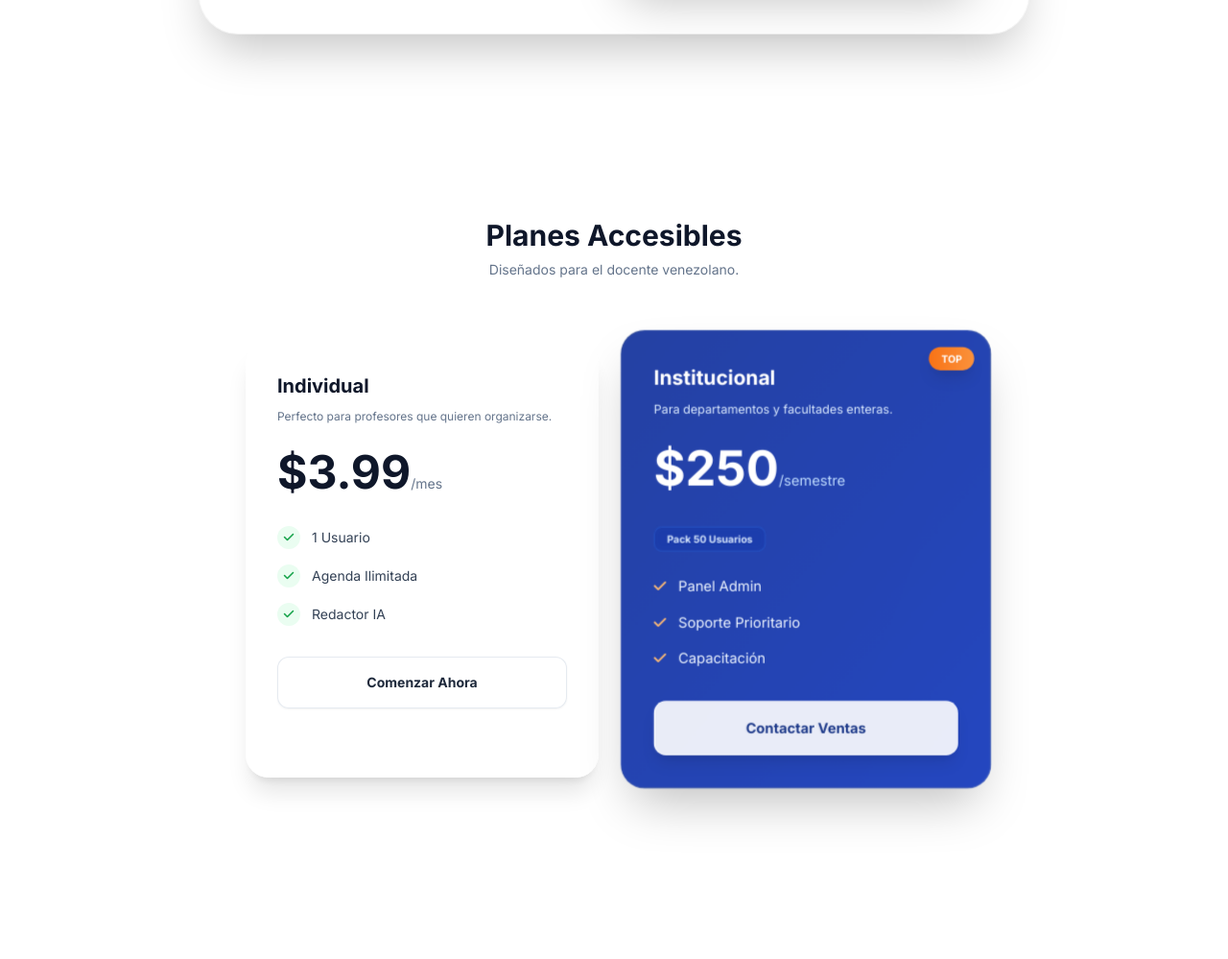
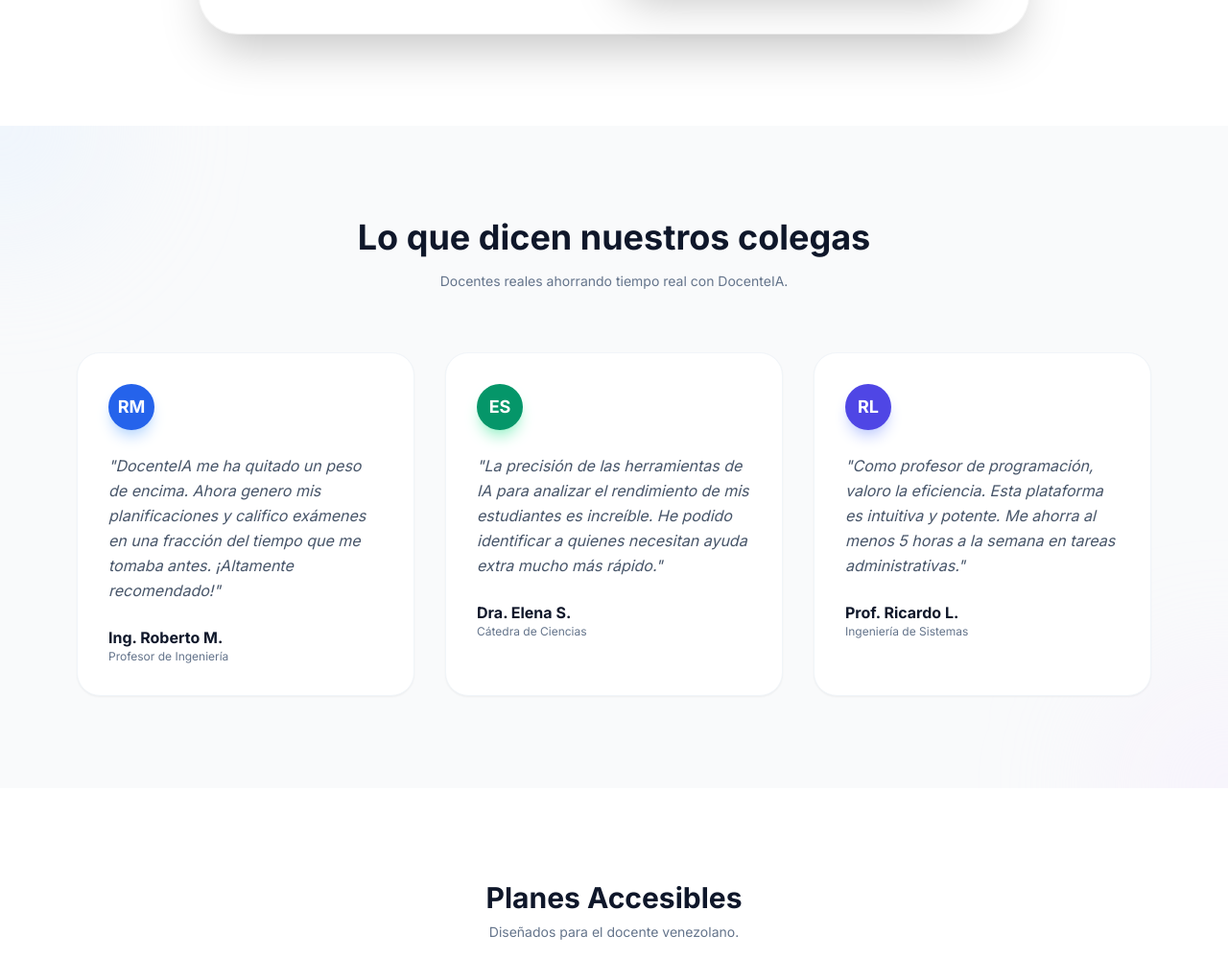
Before and after one commit to gustavoenriquetriana-sketch/DocenteIA, a website: page index.html in a window 1280 px wide. Shown: the part 3288-4287 px from the top of the page at 96% size. Drawn offline with nearby package versions, Linux system fonts and the light colour scheme; some packages are replaced by stand-ins of ours; a script that the page names is missing.

Commit message:
Comentarios

```diff
--- a/index.html
+++ b/index.html
@@ -581,6 +581,74 @@
                 </div>
             </div>
         </div>
+    </section>
+
+    <!-- TESTIMONIALS SECTION -->
+    <section id="testimonios" class="py-24 bg-gray-50 relative overflow-hidden">
+        <div class="max-w-6xl mx-auto px-4 relative z-10">
+            <div class="text-center mb-16">
+                <h2 class="text-3xl md:text-4xl font-bold text-slate-900">Lo que dicen nuestros colegas</h2>
+                <p class="text-slate-500 mt-4 text-sm font-medium">Docentes reales ahorrando tiempo real con DocenteIA.
+                </p>
+            </div>
+
+            <div class="grid grid-cols-1 md:grid-cols-3 gap-8">
+                <!-- Testimonial 1 -->
+                <div
+                    class="bg-white p-8 rounded-3xl shadow-sm border border-slate-100 hover:shadow-md transition-shadow">
+                    <div
+                        class="w-12 h-12 rounded-full bg-blue-600 flex items-center justify-center text-white font-bold mb-6 text-lg shadow-lg shadow-blue-200">
+                        RM
+                    </div>
+                    <p class="text-slate-600 italic mb-6 leading-relaxed">
+                        "DocenteIA me ha quitado un peso de encima. Ahora genero mis planificaciones y califico exámenes
+                        en una fracción del tiempo que me tomaba antes. ¡Altamente recomendado!"
+                    </p>
+                    <div>
+                        <h4 class="font-bold text-slate-900">Ing. Roberto M.</h4>
+                        <p class="text-xs text-slate-500 font-medium">Profesor de Ingeniería</p>
+                    </div>
+                </div>
+
+                <!-- Testimonial 2 -->
+                <div
+                    class="bg-white p-8 rounded-3xl shadow-sm border border-slate-100 hover:shadow-md transition-shadow">
+                    <div
+                        class="w-12 h-12 rounded-full bg-emerald-600 flex items-center justify-center text-white font-bold mb-6 text-lg shadow-lg shadow-emerald-200">
+                        ES
+                    </div>
+                    <p class="text-slate-600 italic mb-6 leading-relaxed">
+                        "La precisión de las herramientas de IA para analizar el rendimiento de mis estudiantes es
+                        increíble. He podido identificar a quienes necesitan ayuda extra mucho más rápido."
+                    </p>
+                    <div>
+                        <h4 class="font-bold text-slate-900">Dra. Elena S.</h4>
+                        <p class="text-xs text-slate-500 font-medium">Cátedra de Ciencias</p>
+                    </div>
+                </div>
+
+                <!-- Testimonial 3 -->
+                <div
+                    class="bg-white p-8 rounded-3xl shadow-sm border border-slate-100 hover:shadow-md transition-shadow">
+                    <div
+                        class="w-12 h-12 rounded-full bg-indigo-600 flex items-center justify-center text-white font-bold mb-6 text-lg shadow-lg shadow-indigo-200">
+                        RL
+                    </div>
+                    <p class="text-slate-600 italic mb-6 leading-relaxed">
+                        "Como profesor de programación, valoro la eficiencia. Esta plataforma es intuitiva y potente. Me
+                        ahorra al menos 5 horas a la semana en tareas administrativas."
+                    </p>
+                    <div>
+                        <h4 class="font-bold text-slate-900">Prof. Ricardo L.</h4>
+                        <p class="text-xs text-slate-500 font-medium">Ingeniería de Sistemas</p>
+                    </div>
+                </div>
+            </div>
+        </div>
+
+        <!-- Subtle decorative background elements -->
+        <div class="absolute top-0 left-0 w-64 h-64 bg-blue-100/30 rounded-full blur-3xl -ml-32 -mt-32"></div>
+        <div class="absolute bottom-0 right-0 w-64 h-64 bg-purple-100/30 rounded-full blur-3xl -mr-32 -mb-32"></div>
     </section>
 
     <section id="planes" class="py-24 scroll-mt-20">
```
